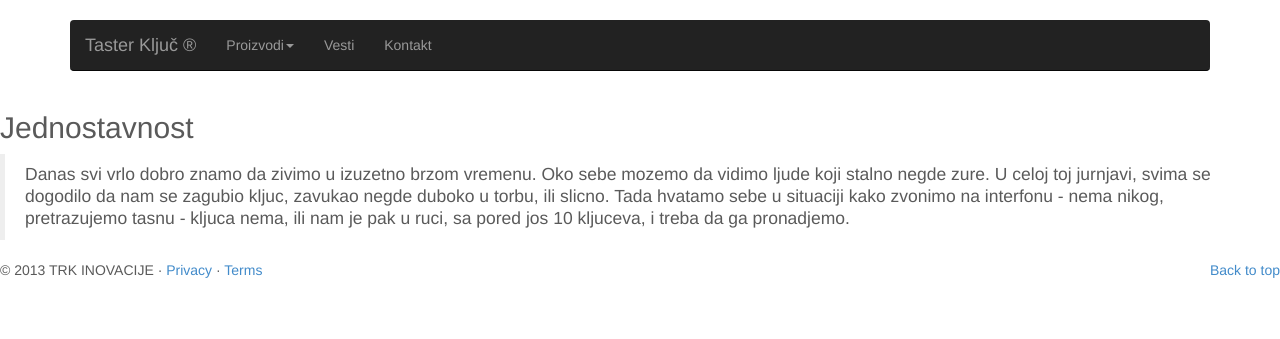
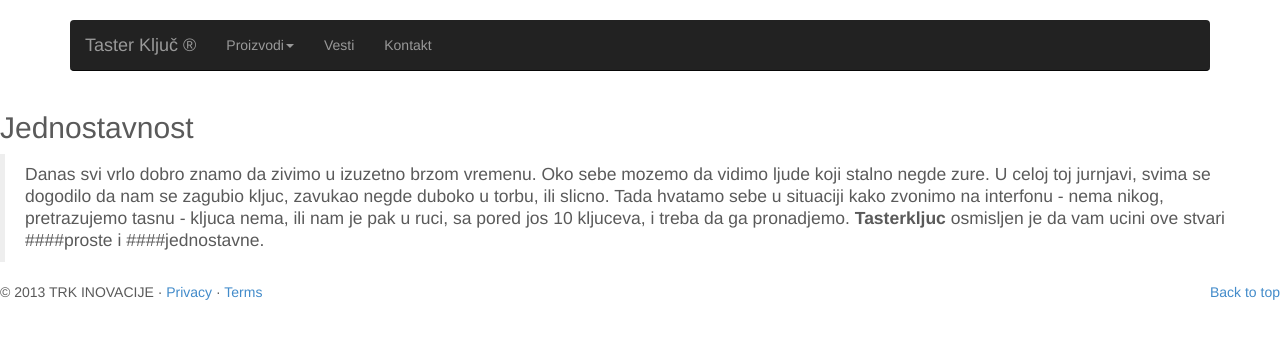
Before and after one commit to trkinovacije/tasterkljuc, a Jekyll site: the page built from _posts/2013-11-05-Kome-ovo-koristi.md, in a window 1280 px wide. Shown: the top 339 px of the page. Built offline with Jekyll 4.4.1, drawn with Linux system fonts in a browser that asks for light colours; nearby versions of some CDN libraries; library files that are not in the unit come from our copies; Markdown is read by kramdown in place of the engine named in the settings; comment, search, counter and statistics services are not loaded.

Commit message:
Update 2013-11-05-Kome-ovo-koristi.md

```diff
--- a/_posts/2013-11-05-Kome-ovo-koristi.md
+++ b/_posts/2013-11-05-Kome-ovo-koristi.md
@@ -5,4 +5,4 @@
 
 ##Jednostavnost
 
-> Danas svi vrlo dobro znamo da zivimo u izuzetno brzom vremenu. Oko sebe mozemo da vidimo ljude koji stalno negde zure. U celoj toj jurnjavi, svima se dogodilo da nam se zagubio kljuc, zavukao negde duboko u torbu, ili slicno. Tada hvatamo sebe u situaciji kako zvonimo na interfonu - nema nikog, pretrazujemo tasnu - kljuca nema, ili nam je pak u ruci, sa pored jos 10 kljuceva, i treba da ga pronadjemo.
+> Danas svi vrlo dobro znamo da zivimo u izuzetno brzom vremenu. Oko sebe mozemo da vidimo ljude koji stalno negde zure. U celoj toj jurnjavi, svima se dogodilo da nam se zagubio kljuc, zavukao negde duboko u torbu, ili slicno. Tada hvatamo sebe u situaciji kako zvonimo na interfonu - nema nikog, pretrazujemo tasnu - kljuca nema, ili nam je pak u ruci, sa pored jos 10 kljuceva, i treba da ga pronadjemo. **Tasterkljuc** osmisljen je da vam ucini ove stvari ####proste i ####jednostavne.
```
